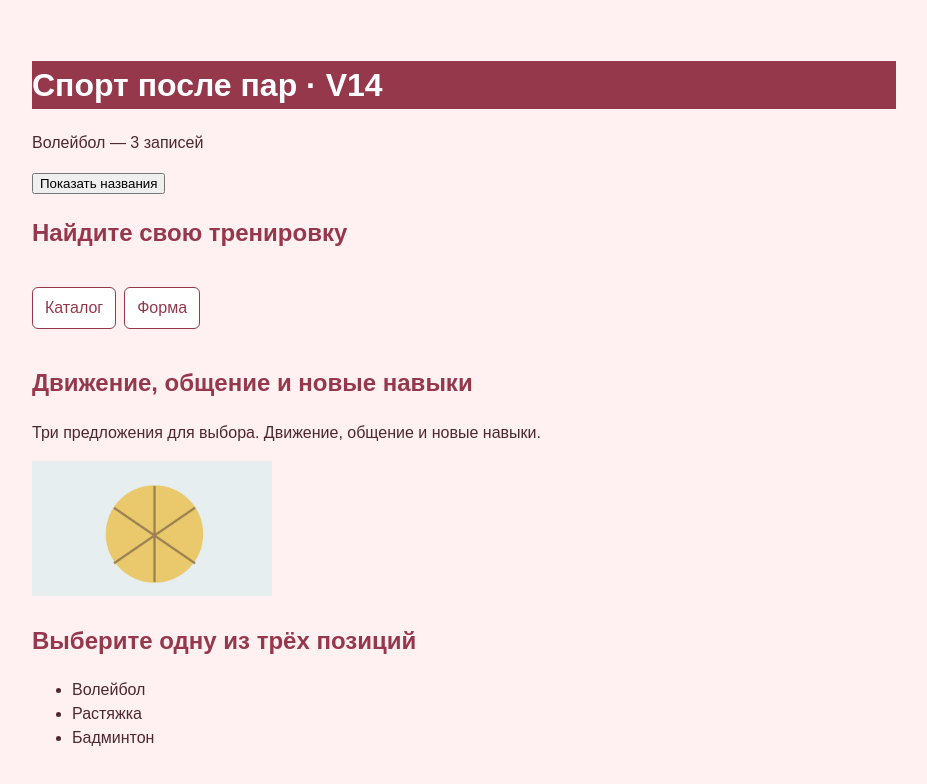
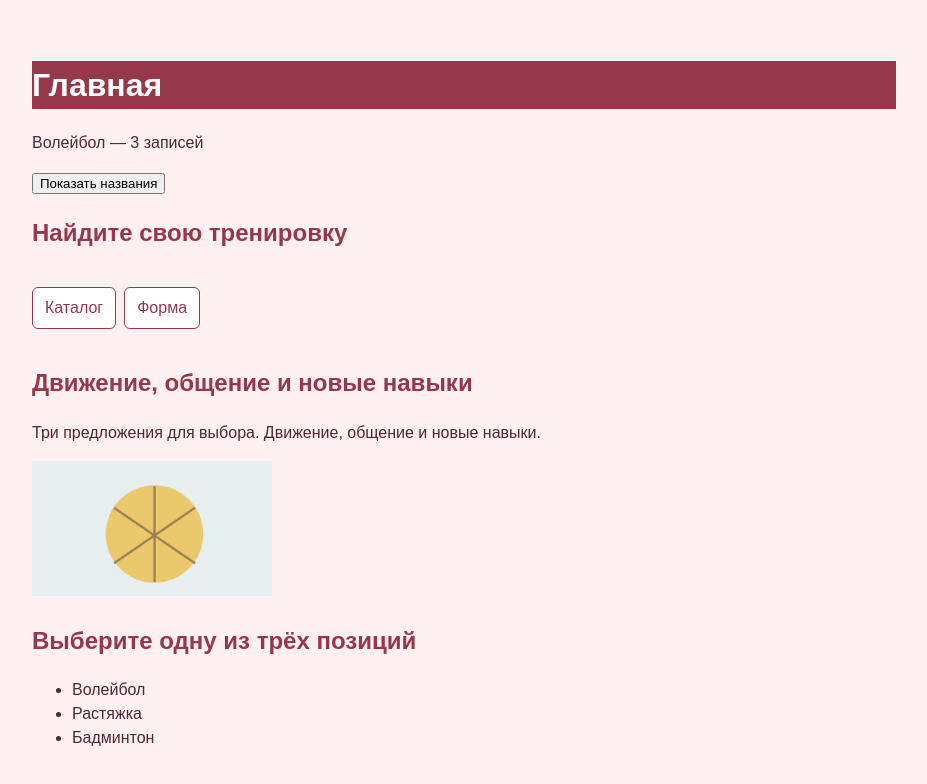
Before and after one commit to vitalijkosak026-code/Variant14-web, a plain HTML site: page index.html in a window 1280 px wide. Shown: the whole page, without its empty margins (176-1103 px from the left). Drawn offline with Linux system fonts and the light colour scheme.

Commit message:
Уточнён заголовок главной страницы

```diff
--- a/index.html
+++ b/index.html
@@ -3,7 +3,7 @@
 <head>
   <meta charset="utf-8">
   <meta name="viewport" content="width=device-width, initial-scale=1">
-  <title>Википедия V14</title>
+  <title>Спорт после пар V14</title>
   <link rel="stylesheet" href="style.css">
   <meta name="viewport" content="width=device-width, initial-scale=1">
   <script src="catalog.js" defer></script>
@@ -12,7 +12,7 @@
 <body>
 <header>
 <h1 class="title1">
-Спорт после пар · V14
+Главная
 </h1>
 <p id="status" role="status"></p>
 <button id="show-names" type="button">Показать названия</button>
```
